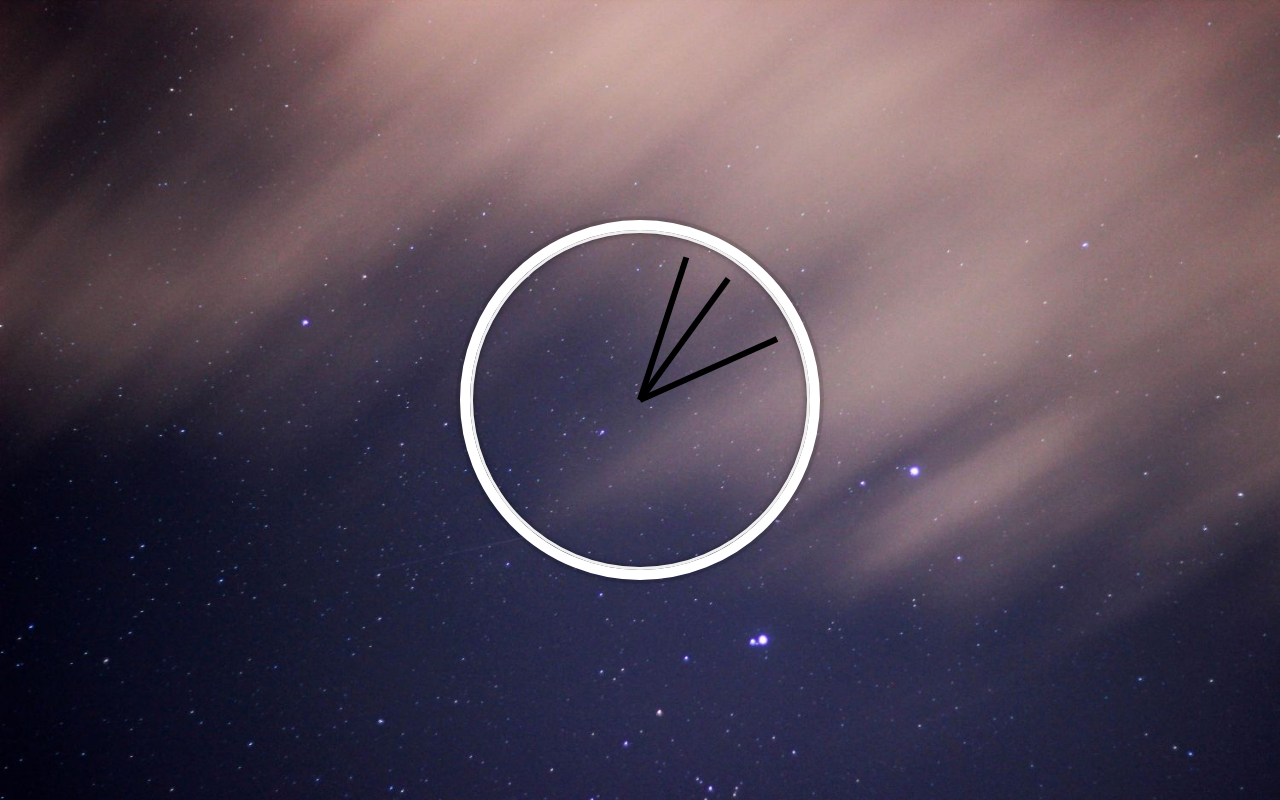
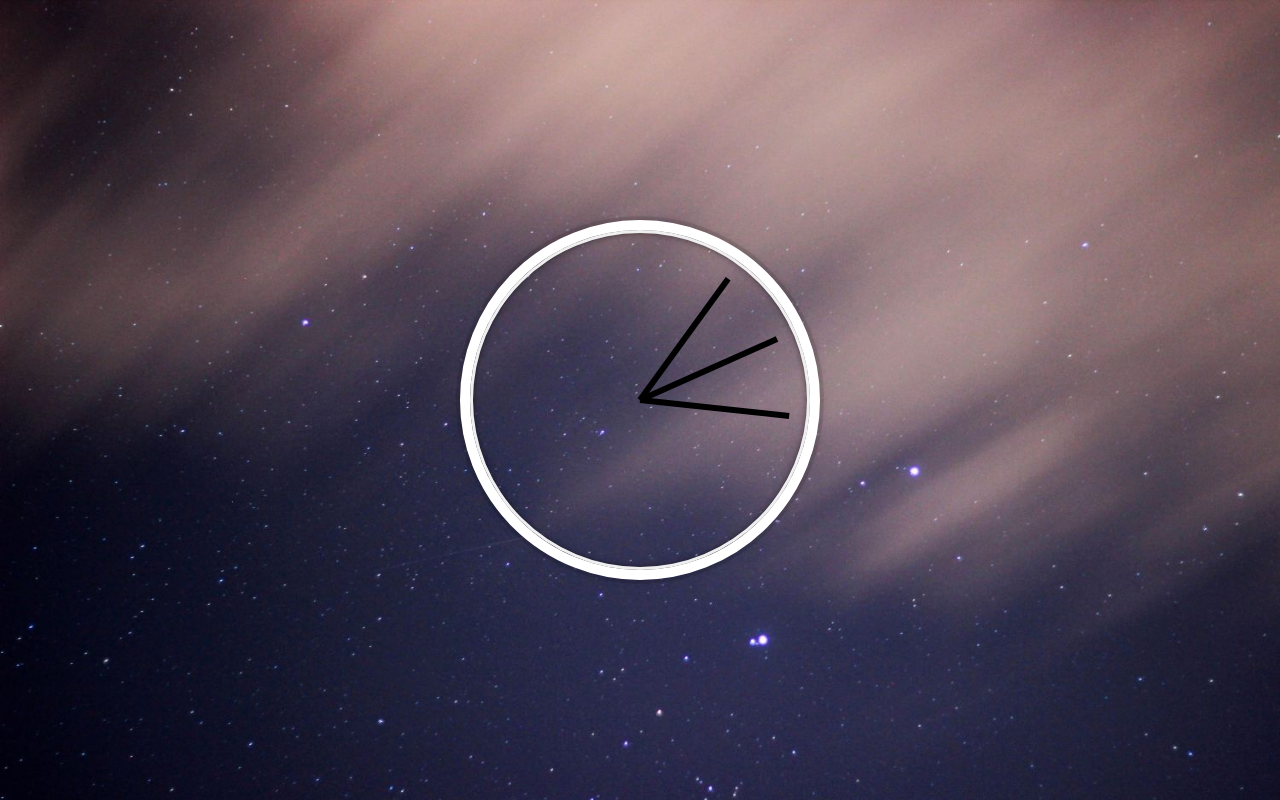
Before and after one commit to ukind/javascript30, a website: page 2/index.html in a window 1280 px wide. Drawn offline with Linux system fonts and the light colour scheme.

Commit message:
fixing jarum for jam

```diff
--- a/2/css/index.css
+++ b/2/css/index.css
@@ -8,9 +8,15 @@ html{
 body{
   margin: 0;
   font-size: 2rem;
+  display: -webkit-box;
+  display: -ms-flexbox;
   display: flex;
+  -webkit-box-flex: 1;
+      -ms-flex: 1;
           flex: 1;
   min-height: 100vh;
+  -webkit-box-align: center;
+      -ms-flex-align: center;
           align-items: center;
 }
 
@@ -22,6 +28,11 @@ body{
   margin:50px auto;
   position: relative;
   padding:2rem;
+  -webkit-box-shadow:
+    0 0 0 4px rgba(0,0,0,0.1),
+    inset 0 0 0 3px #EFEFEF,
+    inset 0 0 10px black,
+    0 0 10px rgba(0,0,0,0.2);
           box-shadow:
     0 0 0 4px rgba(0,0,0,0.1),
     inset 0 0 0 3px #EFEFEF,
@@ -33,6 +44,7 @@ body{
   position: relative;
   width: 100%;
   height: 100%;
+  -webkit-transform: translateY(-3px);
           transform: translateY(-3px); /* account for the height of the clock hands */
 }
 
@@ -43,8 +55,14 @@ body{
   position: absolute;
   top: 50%;
   /* sumbu x (pusat berputar), sumbu y */
+  -webkit-transform-origin: right center;
           transform-origin: right center;
+  -webkit-transform: rotate(90deg);
           transform: rotate(90deg);
   /* transition: all 0.05s;
   transition-timing-function: cubic-bezier(0.1, 2.7, 0.58, 1); */
 }
+
+.jam{
+  color: rgb(217, 13, 148)
+}
--- a/2/js/index.js
+++ b/2/js/index.js
@@ -3,19 +3,18 @@ const jarumMenit = document.querySelector('.menit');
 const jarumJam = document.querySelector('.jam');
 
 var setDate = () => {
-  const initWaktu = new Date();
-  const detik = initWaktu.getSeconds();
+  const waktu = new Date();
+  const detik = waktu.getSeconds();
   const derajatPanahDetik = (detik * 6) + 90;
   jarumDetik.style.transform = `rotate(${derajatPanahDetik}deg)`;
 
-  const menit = initWaktu.getMinutes();
+  const menit = waktu.getMinutes();
   const derajatPanahMenit = (menit * 6) + 90;
   jarumMenit.style.transform = `rotate(${derajatPanahMenit}deg)`;
 
-  const jam = initWaktu.getHours();
-  const derajatPanahJam = (jam * 6) + 90;
+  const jam = waktu.getHours();
+  const derajatPanahJam = ((jam * 30) + 90) + ((derajatPanahMenit - 90) * 0.17);
   jarumJam.style.transform = `rotate(${derajatPanahJam}deg)`;
-
 };
 
 setInterval(setDate, 1000);
```
Lines whose indentation alone changed are shown as unchanged.
